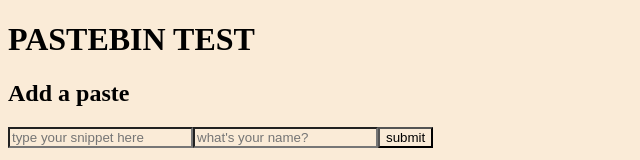
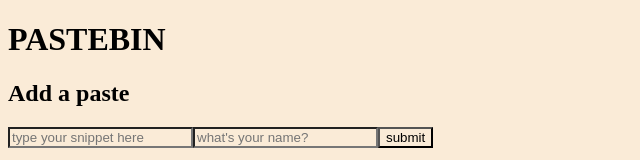
Before and after one commit to luiHoll97/front-end-paste-bin, a React (Create React App) app: page / in a window 1280 px wide. Shown: the top 160 px of the page, without its empty margins (0-640 px from the left). Built offline with nearby package versions, Linux system fonts and the light colour scheme; no server answers; the HTML template or start-up script is replaced by a standard one.

Commit message:
change title

```diff
--- a/src/App.tsx
+++ b/src/App.tsx
@@ -1,5 +1,5 @@
 import { useState } from "react";
-import ListAllPastes from "./components/ListAllPastes";
+import ListAllPastes from "./components/ListAllPastes"
 import AddPaste from "./components/AddPaste";
 import InternalHook from "./utils/InternalHook";
 
@@ -10,7 +10,7 @@
 
   return (
     <>
-      <h1>PASTEBIN TEST </h1>
+      <h1>PASTEBIN</h1>
 
       <AddPaste
         internalTodos={internalTodos}
```
Also changed, not shown: 1 other file (tests, documents, lock files or other folders).
